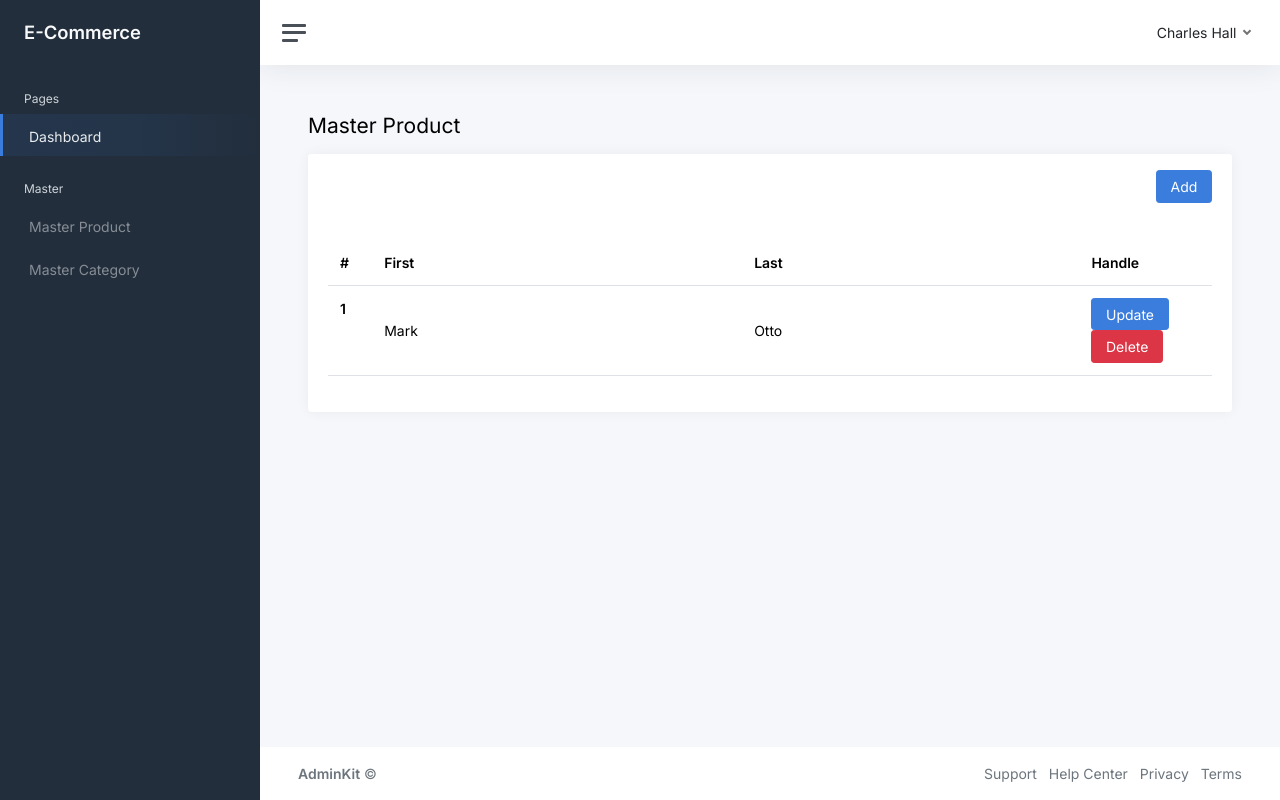
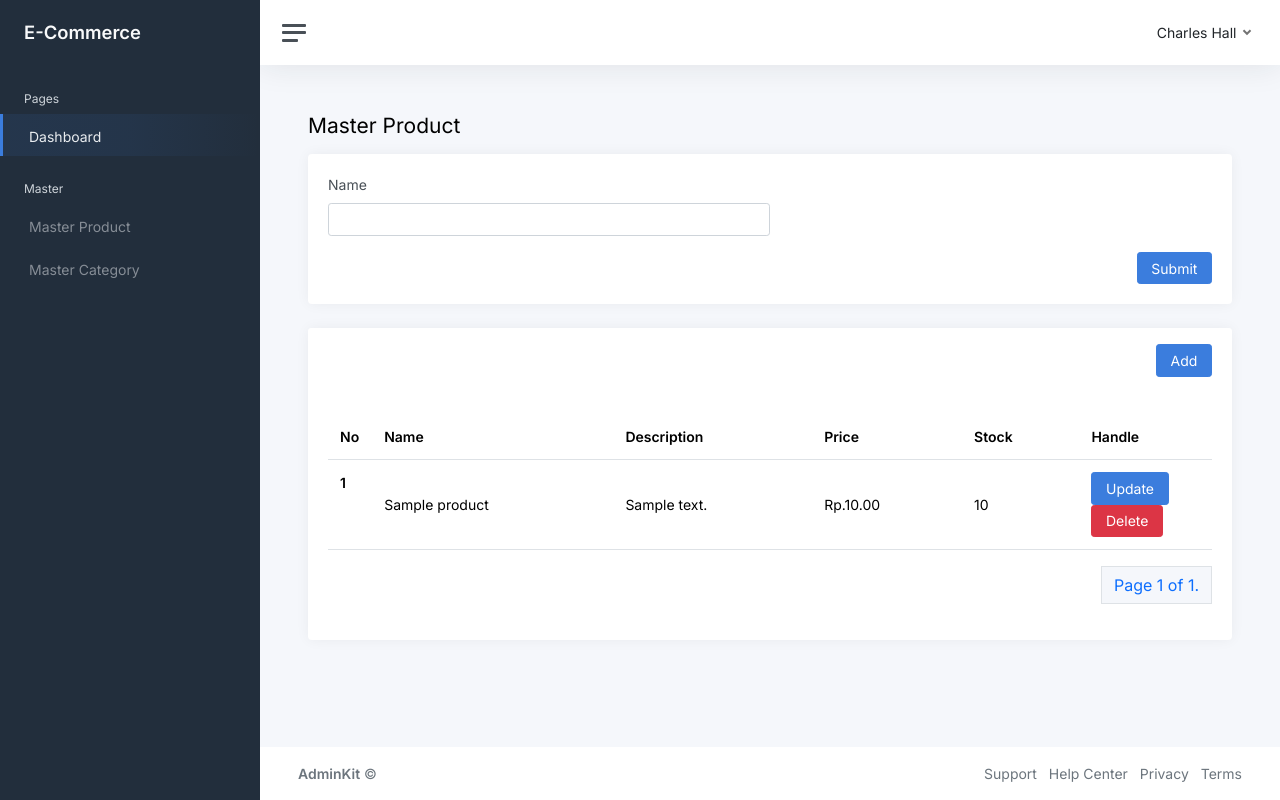
Before and after one commit to Basreng27/TRIAL-DJANGO-E-COMMERCE, a Django app: page /ecommerce/product in a window 1280 px wide. Run offline with Django 5.2, Linux system fonts and the light colour scheme; tables that the repository leaves empty hold one stand-in row (values such as "Sample post"); some libraries are stand-ins or nearby versions.

Commit message:
DONE : CRUD Product

```diff
--- /dev/null
+++ b/web/ecommerce/assets/js/custom.js
@@ -0,0 +1,125 @@
+$(document).ready(function(){
+    $('.modal-form').on('click', function() {
+        var url = $(this).data('url');
+
+        $.ajax({
+            url: url,
+            method: 'GET',
+            success: function(response) {
+                $('#modalForm .modal-body').html(response);
+                $('#modalForm').modal('show');  // Tampilkan modal
+            },
+            error: function() {
+                Swal.fire({
+                    title: "Error",
+                    text: "Error loading form.",
+                    icon: "error"
+                });
+            }
+        });
+    });
+
+    $('.save').on('click', function(event) {
+        event.preventDefault();
+
+        Swal.fire({
+            title: "Are you sure save data ?",
+            icon: "warning",
+            showCancelButton: true,
+            cancelButtonColor: "#d33",
+            confirmButtonColor: "#3085d6",
+            confirmButtonText: "Save"
+        }).then((result) => {
+            if (result.isConfirmed) {
+                var form = $('#modalForm form');
+                var url = form.attr('action');
+                var data = form.serialize();
+
+                $.ajax({
+                    url: url,
+                    method: 'POST',
+                    data: data,
+                    success: function(response) {
+                        Swal.fire({
+                            title: response.title,
+                            text: response.message,
+                            icon: response.icon
+                        }).then(() => {
+                            if (response.status)
+                                window.location.href = response.redirect;
+                        });
+                    },
+                    error: function() {
+                        Swal.fire({
+                            title: "Error",
+                            text: "Error saving data.",
+                            icon: "error"
+                        });
+                    }
+                });
+            }
+        });
+    })
+
+    $('.delete').on('click', function(event) {
+        event.preventDefault();
+
+        Swal.fire({
+            title: "Are you sure delete data ?",
+            icon: "warning",
+            showCancelButton: true,
+            cancelButtonColor: "#d33",
+            confirmButtonColor: "#3085d6",
+            confirmButtonText: "Yes"
+        }).then((result) => {
+            if (result.isConfirmed) {
+                var url = $(this).data('url');
+                var csrfToken = getCookie('csrftoken');
+
+                $.ajax({
+                    url: url,
+                    method: 'DELETE',
+                    headers: {
+                        'X-CSRFToken': csrfToken  // Add CSRF token to header
+                    },
+                    success: function(response) {
+                        Swal.fire({
+                            title: response.title,
+                            text: response.message,
+                            icon: response.icon
+                        }).then(() => {
+                            if (response.status)
+                                window.location.href = response.redirect;
+                        });
+                    },
+                    error: function() {
+                        Swal.fire({
+                            title: "Error",
+                            text: "Error delete data.",
+                            icon: "error"
+                        });
+                    }
+                });
+            }
+        });
+    })
+})
+
+// Function to get the CSRF token from cookies
+function getCookie(name) {
+    let cookieValue = null;
+    if (document.cookie && document.cookie !== '') {
+        const cookies = document.cookie.split(';');
+
+        for (let i = 0; i < cookies.length; i++) {
+            const cookie = cookies[i].trim();
+            // Does this cookie string begin with the name we want?
+            if (cookie.substring(0, name.length + 1) === (name + '=')) {
+                cookieValue = decodeURIComponent(cookie.substring(name.length + 1));
+                break;
+            }
+        }
+    }
+
+    return cookieValue;
+}
--- /dev/null
+++ b/web/ecommerce/helpers.py
@@ -0,0 +1,42 @@
+from django.http import JsonResponse
+from django.core.paginator import Paginator
+
+def save_success(url):
+    return JsonResponse({
+                'status': True,
+                'title': "Save Data",
+                'message': "Successfully Save Data",
+                'icon': 'success',
+                'redirect': url
+            })
+
+def save_failed():
+    return JsonResponse({
+                'status': False,
+                'title': "Save Data",
+                'message': "Failed Save Data",
+                'icon': 'error'
+            })
+
+def delete_success(url):
+    return JsonResponse({
+                'status': True,
+                'title': "Delete Data",
+                'message': "Successfully Delete Data",
+                'icon': 'success',
+                'redirect': url
+            })
+
+def delete_failed():
+    return JsonResponse({
+                'status': False,
+                'title': "Delete Data",
+                'message': "Failed Delete Data",
+                'icon': 'error'
+            })
+
+def pagination_page(request, list):
+    pagination = Paginator(list, 10)
+    page_number = request.GET.get('page')
+
+    return pagination.get_page(page_number)
--- a/web/ecommerce/pages/product/display.html
+++ b/web/ecommerce/pages/product/display.html
@@ -7,8 +7,28 @@
     <div class="row">
         <div class="col-12">
             <div class="card">
+                <div class="card-body">
+                    <form>
+                        <div class="mb-3 col-lg-6">
+                            <label class="form-label">Name</label>
+                            <input type="text" class="form-control" name="name">
+                        </div>
+
+                        <div class="text-end">
+                            <button type="submit" class="btn btn-primary">Submit</button>
+                        </div>
+                    </form>
+                </div>
+            </div>
+        </div>
+    </div>
+
+    <div class="row">
+        <div class="col-12">
+            <div class="card">
                 <div class="card-header text-end">
-                        <button type="button" class="btn btn-primary" data-bs-toggle="modal" data-bs-target="#staticBackdrop">
+                    <button type="button" class="btn btn-primary modal-form" data-bs-toggle="modal"
+                        data-bs-target="#modalForm" data-url="{% url 'product-form' %}">
                         Add
                     </button>
                 </div>
--- /dev/null
+++ b/web/ecommerce/pages/product/form.html
@@ -0,0 +1,4 @@
+<form method="post" action="{{ url_action }}">
+    {% csrf_token %}
+    {{ form.as_p }}
+</form>
--- a/web/ecommerce/pages/product/table.html
+++ b/web/ecommerce/pages/product/table.html
@@ -1,25 +1,34 @@
 <table class="table table-hover">
     <thead>
         <tr>
-            <th width="5%">#</th>
-            <th>First</th>
-            <th>Last</th>
+            <th width="5%">No</th>
+            <th>Name</th>
+            <th>Description</th>
+            <th>Price</th>
+            <th>Stock</th>
             <th width="15%">Handle</th>
         </tr>
     </thead>
+
     <tbody>
+        {% for d in data %}
             <tr>
                 <th scope="row">1</th>
-            <td>Mark</td>
-            <td>Otto</td>
+                <td>{{ d.name }}</td>
+                <td>{{ d.description }}</td>
+                <td>Rp.{{ d.price }}</td>
+                <td>{{ d.stock }}</td>
                 <td>
-                <button type="button" class="btn btn-primary" data-bs-toggle="modal" data-bs-target="#staticBackdrop">
+                    <button type="button" class="btn btn-primary modal-form" data-bs-toggle="modal" data-bs-target="#modalForm" data-url="{% url 'product-form-update' d.id %}">
                         Update
                     </button>
-                <button type="button" class="btn btn-danger" data-bs-toggle="modal" data-bs-target="#staticBackdrop">
+                    <button type="button" class="btn btn-danger delete" data-url="{% url 'product-delete' d.id %}">
                         Delete
                     </button>
                 </td>
             </tr>
+        {% endfor %}
     </tbody>
 </table>
+
+{% include "template/pagination.html" %}
--- a/web/ecommerce/pages/template/modal.html
+++ b/web/ecommerce/pages/template/modal.html
@@ -1,18 +1,19 @@
-<div class="modal fade" id="staticBackdrop" data-bs-backdrop="static" data-bs-keyboard="false" tabindex="-1" aria-labelledby="staticBackdropLabel" aria-hidden="true">
+<div class="modal fade" id="modalForm" data-bs-backdrop="static" data-bs-keyboard="false" tabindex="-1" aria-labelledby="modalFormLabel" aria-hidden="true">
     <div class="modal-dialog">
         <div class="modal-content">
+
                 <div class="modal-header">
-                <h1   h1 class="modal-title fs-5" id="staticBackdropLabel">Modal title</h1>
+                    <h1 class="modal-title fs-5" id="modalFormLabel"> Add / Update</h1>
                     <button type="button" class="btn-close" data-bs-dismiss="modal" aria-label="Close"></button>
                 </div>
-
                 <div class="modal-body">
-                ...
+                    <!-- Form akan dimuat di sini oleh JavaScript -->
                 </div>
                 <div class="modal-footer">
                     <button type="button" class="btn btn-secondary" data-bs-dismiss="modal">Close</button>
-                <button type="button" class="btn btn-success">Save</button>
+                    <button type="submit" class="btn btn-success save">Save</button>
+                </div>
+
         </div>
     </div>
 </div>
-</div>
--- /dev/null
+++ b/web/ecommerce/pages/template/pagination.html
@@ -0,0 +1,17 @@
+<nav aria-label="Page navigation example">
+    <ul class="pagination justify-content-end">
+        {% if data.has_previous %}
+            <a class="page-link" href="?page=1">&laquo; first</a>
+            <a class="page-link" href="?page={{ data.previous_page_number }}">previous</a>
+        {% endif %}
+
+        <span class="page-link">
+            Page {{ data.number }} of {{ data.paginator.num_pages }}.
+        </span>
+
+        {% if data.has_next %}
+            <a class="page-link" href="?page={{ data.next_page_number }}">next</a>
+            <a class="page-link" href="?page={{ data.paginator.num_pages }}">last &raquo;</a>
+        {% endif %}
+    </ul>
+</nav>
--- a/web/ecommerce/pages/template/template.html
+++ b/web/ecommerce/pages/template/template.html
@@ -55,6 +55,13 @@
     <!-- Bootsraps -->
     <script src="https://cdn.jsdelivr.net/npm/bootstrap@5.3.3/dist/js/bootstrap.bundle.min.js" integrity="sha384-YvpcrYf0tY3lHB60NNkmXc5s9fDVZLESaAA55NDzOxhy9GkcIdslK1eN7N6jIeHz" crossorigin="anonymous"></script>
 
+    <!-- Jquery -->
+    <script src="https://code.jquery.com/jquery-3.6.0.min.js"></script>
+
+    <!-- Sweet Alert -->
+    <script src="https://cdn.jsdelivr.net/npm/sweetalert2@11"></script>
+
     <script src="{% static 'js/app.js' %}"></script>
+    <script src="{% static 'js/custom.js' %}"></script>
   </body>
 </html>
--- a/web/ecommerce/urls.py
+++ b/web/ecommerce/urls.py
@@ -2,7 +2,10 @@ from django.urls import path
 from . import views
 
 urlpatterns = [
-    path('/', views.dashboard, name='dashboard'),
-    path('/product', views.product, name='product'),
-    path('/category', views.category, name='category'),
+    path('', views.dashboard, name='dashboard'),
+    path('product', views.product, name='product'),
+    path('product_form', views.product_form, name='product-form'),
+    path('product_form/<int:id>', views.product_form, name='product-form-update'),
+    path('product_delete/<int:id>', views.product_delete, name='product-delete'),
+    path('category', views.category, name='category'),
 ]
--- a/web/ecommerce/views.py
+++ b/web/ecommerce/views.py
@@ -1,6 +1,6 @@
 from django.shortcuts import render
 from .modules.auth.login import login_view
-from .modules.master.product import product_view
+from .modules.master.product import page_product, delete_product, form_product
 from .modules.master.category import category_view
 
 def dashboard(request):
@@ -16,7 +16,13 @@ def login(request):
 
 # Master Product
 def product(request):
-    return product_view(request)
+    return page_product(request)
+
+def product_form(request, id=None):
+    return form_product(request, id)
+
+def product_delete(request, id=None):
+    return delete_product(request, id)
 
 # Master Category
 def category(request):
--- a/web/web/urls.py
+++ b/web/web/urls.py
@@ -20,6 +20,6 @@ from ecommerce import views
 
 urlpatterns = [
     path('admin/', admin.site.urls),
-    path('ecommerce', include('ecommerce.urls')),
+    path('ecommerce/', include('ecommerce.urls')),
     path('', views.login)
 ]
```
Also changed, not shown: web/ecommerce/form.py (added, +19 -0 lines), web/ecommerce/modules/master/product.py (+51 -3 lines), web/ecommerce/models.py (line endings or trailing spaces). Lines whose indentation alone changed are shown as unchanged.
